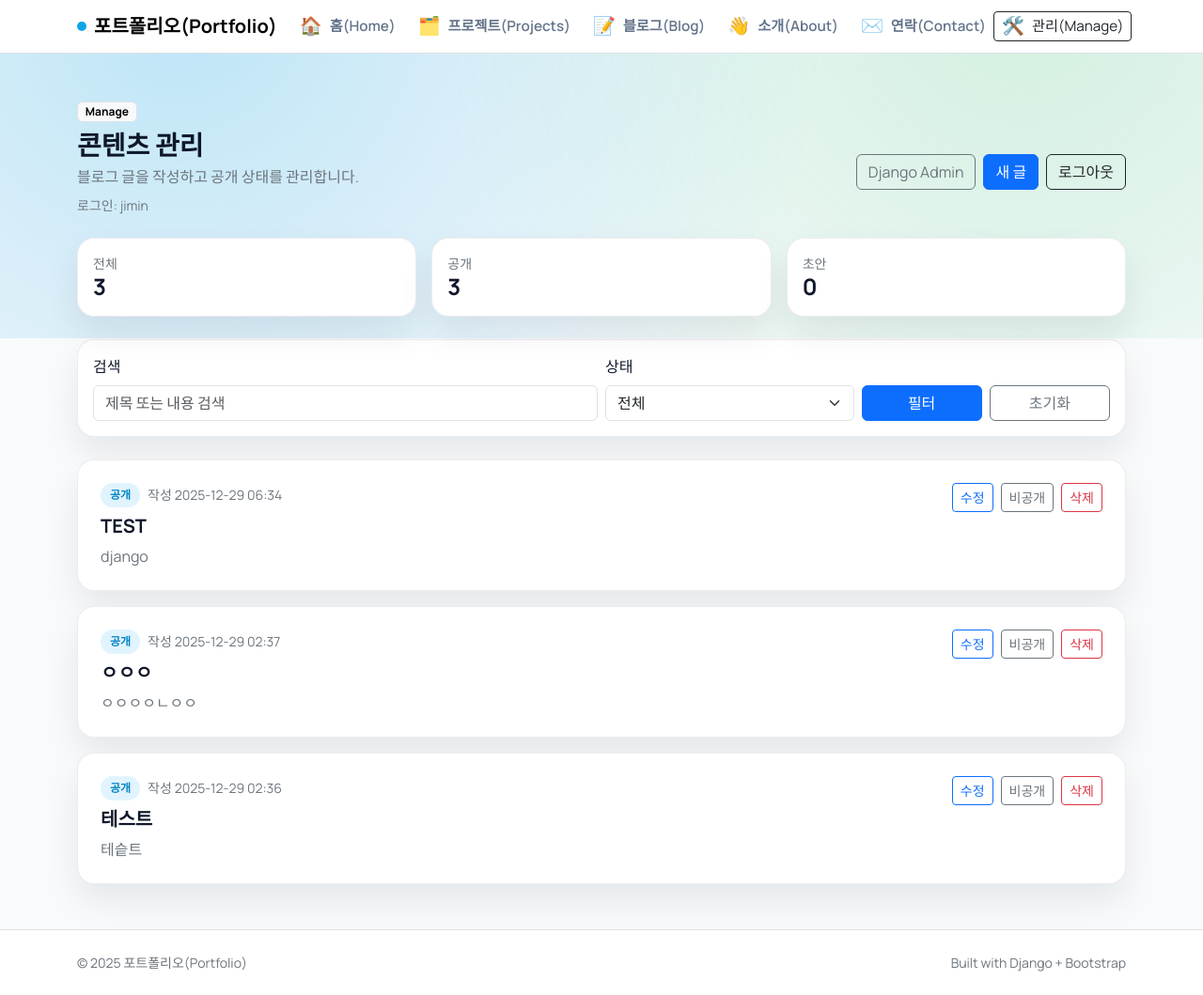
After one commit to jimin-vision/vision_jimin_django, a Django app: page /manage/ in a window 1280 px wide. The commit adds this page. Shown: the whole page at 94% size. Run offline with Django 5.2, Linux system fonts and the light colour scheme; a user stored in the database is signed in; data comes from the database, SQL or seed files in the repository; both versions use the stored data as it was after the commit.

Commit message:
첫 번째 완성
1차적인 임시 완성본

```diff
--- a/blog/models.py
+++ b/blog/models.py
@@ -1,10 +1,24 @@
 from django.db import models
 from django.utils import timezone
 
+
 class Post(models.Model):
+    STATUS_DRAFT = "draft"
+    STATUS_PUBLISHED = "published"
+    STATUS_CHOICES = [
+        (STATUS_DRAFT, "Draft"),
+        (STATUS_PUBLISHED, "Published"),
+    ]
+
     title = models.CharField(max_length=200)
     content = models.TextField()
-    created_at = models.DateTimeField(default=timezone.now)  # 여기!
+    status = models.CharField(max_length=10, choices=STATUS_CHOICES, default=STATUS_PUBLISHED)
+    created_at = models.DateTimeField(default=timezone.now)
+    updated_at = models.DateTimeField(null=True, blank=True)
+
+    def save(self, *args, **kwargs):
+        self.updated_at = timezone.now()
+        super().save(*args, **kwargs)
 
     def __str__(self):
         return self.title
--- a/blog/templates/blog/base.html
+++ b/blog/templates/blog/base.html
@@ -163,9 +163,9 @@
             </a>
           </li>
         </ul>
-        <a class="btn btn-outline-dark btn-sm d-flex align-items-center justify-content-center gap-2" href="/admin/" title="관리(Admin)">
+        <a class="btn btn-outline-dark btn-sm d-flex align-items-center justify-content-center gap-2" href="{% url 'manage_post_list' %}" title="관리(Manage)">
           <span class="nav-emoji" aria-hidden="true">🛠️</span>
-          <span class="nav-label">관리(Admin)</span>
+          <span class="nav-label">관리(Manage)</span>
         </a>
       </div>
     </div>
--- /dev/null
+++ b/blog/templates/blog/manage/base.html
@@ -0,0 +1,55 @@
+{% extends "blog/base.html" %}
+{% block title %}관리(Manage) - 포트폴리오(Portfolio){% endblock %}
+
+{% block extra_head %}
+<style>
+  .status-badge {
+    font-weight: 600;
+    border-radius: 999px;
+    padding: 4px 10px;
+    font-size: 0.75rem;
+  }
+  .status-published {
+    background: rgba(14, 165, 233, 0.12);
+    color: #0284c7;
+  }
+  .status-draft {
+    background: rgba(100, 116, 139, 0.12);
+    color: #475569;
+  }
+  .manage-actions form {
+    margin: 0;
+  }
+  .manage-card + .manage-card {
+    margin-top: 16px;
+  }
+</style>
+{% endblock %}
+
+{% block content %}
+<section class="mb-4 fade-up">
+  <span class="badge text-bg-light border mb-2">Manage</span>
+  <div class="d-flex flex-wrap align-items-center justify-content-between gap-3">
+    <div>
+      <h1 class="h3 fw-bold mb-1">콘텐츠 관리</h1>
+      <p class="text-secondary mb-0">블로그 글을 작성하고 공개 상태를 관리합니다.</p>
+      <div class="small text-secondary mt-2">로그인: {{ request.user.username }}</div>
+    </div>
+    <div class="d-flex flex-wrap gap-2">
+      <a class="btn btn-outline-secondary" href="/admin/">Django Admin</a>
+      <a class="btn btn-primary" href="{% url 'manage_post_create' %}">새 글</a>
+      <a class="btn btn-outline-dark" href="{% url 'manage_logout' %}">로그아웃</a>
+    </div>
+  </div>
+</section>
+
+{% if messages %}
+  <div class="mb-4">
+    {% for message in messages %}
+      <div class="alert alert-info mb-2">{{ message }}</div>
+    {% endfor %}
+  </div>
+{% endif %}
+
+{% block manage_content %}{% endblock %}
+{% endblock %}
--- /dev/null
+++ b/blog/templates/blog/manage/post_list.html
@@ -0,0 +1,114 @@
+{% extends "blog/manage/base.html" %}
+
+{% block manage_content %}
+<div class="row g-3 mb-4">
+  <div class="col-md-4">
+    <div class="surface p-3">
+      <div class="text-secondary small">전체</div>
+      <div class="h4 fw-bold mb-0">{{ total_count }}</div>
+    </div>
+  </div>
+  <div class="col-md-4">
+    <div class="surface p-3">
+      <div class="text-secondary small">공개</div>
+      <div class="h4 fw-bold mb-0">{{ published_count }}</div>
+    </div>
+  </div>
+  <div class="col-md-4">
+    <div class="surface p-3">
+      <div class="text-secondary small">초안</div>
+      <div class="h4 fw-bold mb-0">{{ draft_count }}</div>
+    </div>
+  </div>
+</div>
+
+<form class="surface p-3 mb-4" method="get">
+  <div class="row g-2 align-items-end">
+    <div class="col-md-6">
+      <label class="form-label">검색</label>
+      <input class="form-control" type="search" name="q" placeholder="제목 또는 내용 검색" value="{{ query }}">
+    </div>
+    <div class="col-md-3">
+      <label class="form-label">상태</label>
+      <select class="form-select" name="status">
+        <option value="all" {% if status == "all" %}selected{% endif %}>전체</option>
+        <option value="published" {% if status == "published" %}selected{% endif %}>공개</option>
+        <option value="draft" {% if status == "draft" %}selected{% endif %}>초안</option>
+      </select>
+    </div>
+    <div class="col-md-3 d-flex gap-2">
+      <button class="btn btn-primary w-100" type="submit">필터</button>
+      <a class="btn btn-outline-secondary w-100" href="{% url 'manage_post_list' %}">초기화</a>
+    </div>
+  </div>
+</form>
+
+{% for post in posts %}
+  <div class="surface p-4 manage-card">
+    <div class="d-flex flex-column flex-lg-row justify-content-between gap-3">
+      <div>
+        <div class="d-flex align-items-center gap-2 mb-2">
+          {% if post.status == "published" %}
+            <span class="status-badge status-published">공개</span>
+          {% else %}
+            <span class="status-badge status-draft">초안</span>
+          {% endif %}
+          <span class="small text-secondary">작성 {{ post.created_at|date:"Y-m-d H:i" }}</span>
+          {% if post.updated_at %}
+            <span class="small text-secondary">· 수정 {{ post.updated_at|date:"Y-m-d H:i" }}</span>
+          {% endif %}
+        </div>
+        <h2 class="h5 fw-bold mb-2">{{ post.title }}</h2>
+        <p class="text-secondary mb-0">{{ post.content|truncatechars:140 }}</p>
+      </div>
+      <div class="manage-actions d-flex flex-wrap gap-2 align-items-start">
+        <a class="btn btn-outline-primary btn-sm" href="{% url 'manage_post_edit' post.pk %}">수정</a>
+        <form method="post" action="{% url 'manage_post_toggle' post.pk %}">
+          {% csrf_token %}
+          <input type="hidden" name="next" value="{{ request.get_full_path }}">
+          {% if post.status == "published" %}
+            <button class="btn btn-outline-secondary btn-sm" type="submit">비공개</button>
+          {% else %}
+            <button class="btn btn-primary btn-sm" type="submit">공개</button>
+          {% endif %}
+        </form>
+        <a class="btn btn-outline-danger btn-sm" href="{% url 'manage_post_delete' post.pk %}">삭제</a>
+      </div>
+    </div>
+  </div>
+{% empty %}
+  <div class="alert alert-light border">글이 없습니다. 새 글을 작성해 주세요.</div>
+{% endfor %}
+
+{% if page_obj.has_other_pages %}
+  <nav class="d-flex justify-content-center mt-4">
+    <ul class="pagination">
+      {% if page_obj.has_previous %}
+        <li class="page-item">
+          <a class="page-link" href="?{% if query_string %}{{ query_string }}&{% endif %}page={{ page_obj.previous_page_number }}">이전</a>
+        </li>
+      {% else %}
+        <li class="page-item disabled"><span class="page-link">이전</span></li>
+      {% endif %}
+
+      {% for num in page_obj.paginator.page_range %}
+        {% if page_obj.number == num %}
+          <li class="page-item active"><span class="page-link">{{ num }}</span></li>
+        {% else %}
+          <li class="page-item">
+            <a class="page-link" href="?{% if query_string %}{{ query_string }}&{% endif %}page={{ num }}">{{ num }}</a>
+          </li>
+        {% endif %}
+      {% endfor %}
+
+      {% if page_obj.has_next %}
+        <li class="page-item">
+          <a class="page-link" href="?{% if query_string %}{{ query_string }}&{% endif %}page={{ page_obj.next_page_number }}">다음</a>
+        </li>
+      {% else %}
+        <li class="page-item disabled"><span class="page-link">다음</span></li>
+      {% endif %}
+    </ul>
+  </nav>
+{% endif %}
+{% endblock %}
--- a/blog/templates/blog/post_list.html
+++ b/blog/templates/blog/post_list.html
@@ -15,6 +15,6 @@
     <div>{{ post.content|linebreaks }}</div>
   </article>
 {% empty %}
-  <div class="alert alert-info">아직 게시글이 없습니다. 관리자(Admin)에서 글을 작성하세요.</div>
+  <div class="alert alert-info">아직 게시글이 없습니다. 관리(Manage)에서 글을 작성하세요.</div>
 {% endfor %}
 {% endblock %}
--- a/blog/views.py
+++ b/blog/views.py
@@ -1,6 +1,102 @@
-from django.shortcuts import render
+from django.contrib import messages
+from django.contrib.auth.decorators import login_required
+from django.core.paginator import Paginator
+from django.db.models import Q
+from django.shortcuts import get_object_or_404, redirect, render
+from django.views.decorators.http import require_POST
+
+from .forms import PostForm
 from .models import Post
 
+
 def post_list(request):
+    posts = Post.objects.filter(status=Post.STATUS_PUBLISHED).order_by("-created_at")
+    return render(request, "blog/post_list.html", {"posts": posts})
+
+
+@login_required
+def manage_post_list(request):
+    query = request.GET.get("q", "").strip()
+    status = request.GET.get("status", "all")
+
     posts = Post.objects.all().order_by("-created_at")
-    return render(request, "blog/post_list.html", {"posts": posts})
+    if status == Post.STATUS_PUBLISHED:
+        posts = posts.filter(status=Post.STATUS_PUBLISHED)
+    elif status == Post.STATUS_DRAFT:
+        posts = posts.filter(status=Post.STATUS_DRAFT)
+
+    if query:
+        posts = posts.filter(Q(title__icontains=query) | Q(content__icontains=query))
+
+    paginator = Paginator(posts, 8)
+    page_obj = paginator.get_page(request.GET.get("page"))
+
+    params = request.GET.copy()
+    params.pop("page", None)
+    query_string = params.urlencode()
+
+    context = {
+        "posts": page_obj.object_list,
+        "page_obj": page_obj,
+        "query": query,
+        "status": status,
+        "total_count": Post.objects.count(),
+        "published_count": Post.objects.filter(status=Post.STATUS_PUBLISHED).count(),
+        "draft_count": Post.objects.filter(status=Post.STATUS_DRAFT).count(),
+        "query_string": query_string,
+    }
+    return render(request, "blog/manage/post_list.html", context)
+
+
+@login_required
+def manage_post_create(request):
+    if request.method == "POST":
+        form = PostForm(request.POST)
+        if form.is_valid():
+            form.save()
+            messages.success(request, "글이 저장되었습니다.")
+            return redirect("manage_post_list")
+    else:
+        form = PostForm()
+    return render(request, "blog/manage/post_form.html", {"form": form, "is_edit": False})
+
+
+@login_required
+def manage_post_edit(request, pk):
+    post = get_object_or_404(Post, pk=pk)
+    if request.method == "POST":
+        form = PostForm(request.POST, instance=post)
+        if form.is_valid():
+            form.save()
+            messages.success(request, "글이 수정되었습니다.")
+            return redirect("manage_post_list")
+    else:
+        form = PostForm(instance=post)
+    return render(request, "blog/manage/post_form.html", {"form": form, "post": post, "is_edit": True})
+
+
+@login_required
+def manage_post_delete(request, pk):
+    post = get_object_or_404(Post, pk=pk)
+    if request.method == "POST":
+        post.delete()
+        messages.success(request, "글이 삭제되었습니다.")
+        return redirect("manage_post_list")
+    return render(request, "blog/manage/post_confirm_delete.html", {"post": post})
+
+
+@login_required
+@require_POST
+def manage_post_toggle(request, pk):
+    post = get_object_or_404(Post, pk=pk)
+    if post.status == Post.STATUS_PUBLISHED:
+        post.status = Post.STATUS_DRAFT
+        message = "글을 비공개로 전환했습니다."
+    else:
+        post.status = Post.STATUS_PUBLISHED
+        message = "글을 공개로 전환했습니다."
+    post.save()
+    messages.info(request, message)
+
+    next_url = request.POST.get("next")
+    return redirect(next_url or "manage_post_list")
--- a/mysite/asgi.py
+++ b/mysite/asgi.py
@@ -1,4 +1,4 @@
-"""
+AKE"""
 ASGI config for mysite project.
 
 It exposes the ASGI callable as a module-level variable named ``application``.
--- a/mysite/settings.py
+++ b/mysite/settings.py
@@ -117,3 +117,7 @@ USE_TZ = True
 # https://docs.djangoproject.com/en/6.0/howto/static-files/
 
 STATIC_URL = 'static/'
+
+LOGIN_URL = "/manage/login/"
+LOGIN_REDIRECT_URL = "/manage/"
+LOGOUT_REDIRECT_URL = "/manage/login/"
--- a/mysite/urls.py
+++ b/mysite/urls.py
@@ -4,5 +4,6 @@ from django.urls import path, include
 urlpatterns = [
     path("", include("pages.urls")),
     path("blog/", include("blog.urls")),
+    path("manage/", include("blog.urls_manage")),
     path("admin/", admin.site.urls),
 ]
--- a/pages/templates/pages/home.html
+++ b/pages/templates/pages/home.html
@@ -77,7 +77,7 @@
     </div>
     <div class="col-lg-6">
       <div class="surface p-4 h-100">
-        <h2 class="h5 fw-bold mb-3">작업(Work) 비중</h2>
+        <h2 class="h5 fw-bold mb-3">작업 도구(Work Tools) 비중</h2>
         {% if work_usage %}
           <div class="d-grid gap-3">
             {% for item in work_usage %}
```
Also changed, not shown: blog/forms.py (added, +44 -0 lines), blog/templates/blog/manage/login.html (added, +35 -0 lines), blog/templates/blog/manage/post_confirm_delete.html (added, +19 -0 lines), blog/templates/blog/manage/post_form.html (added, +41 -0 lines), blog/urls_manage.py (added, +21 -0 lines), pages/data.py (+29 -4 lines), blog/migrations/0002_post_status_post_updated_at.py (added), db.sqlite3.
